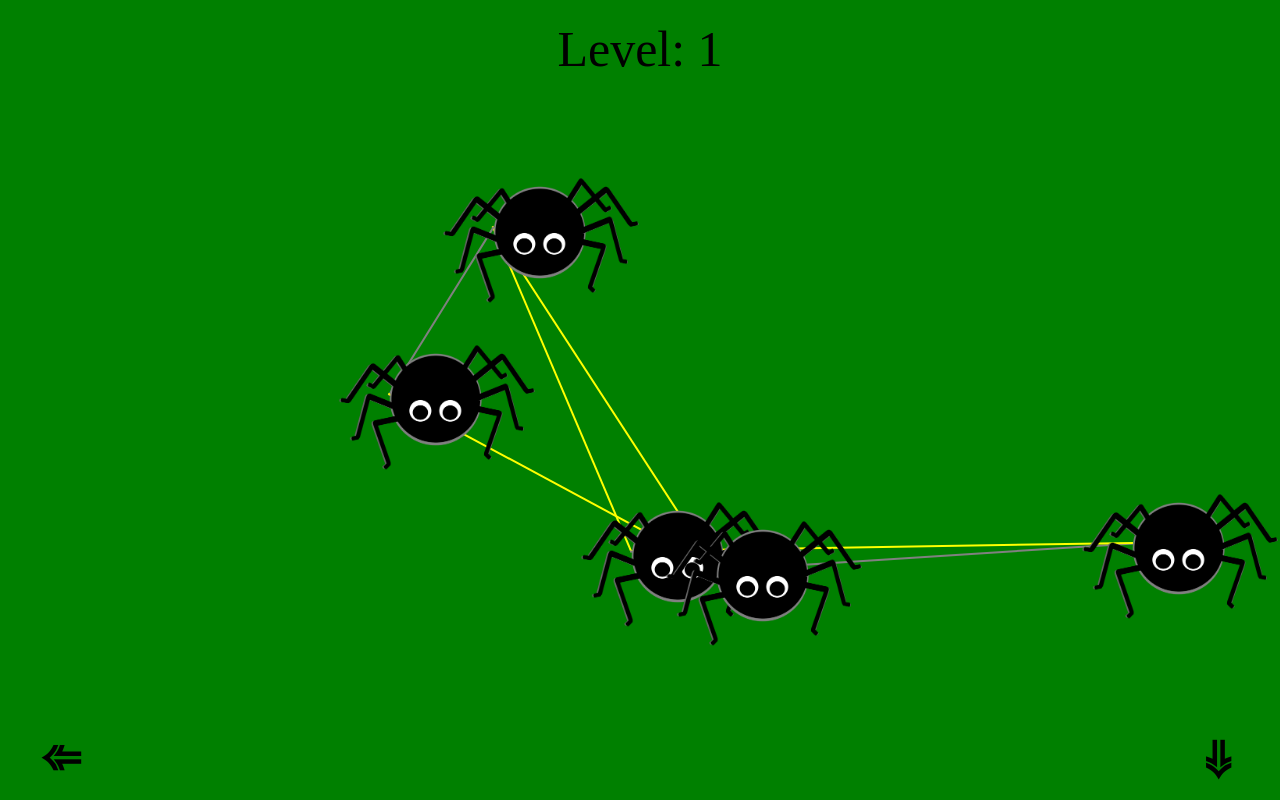
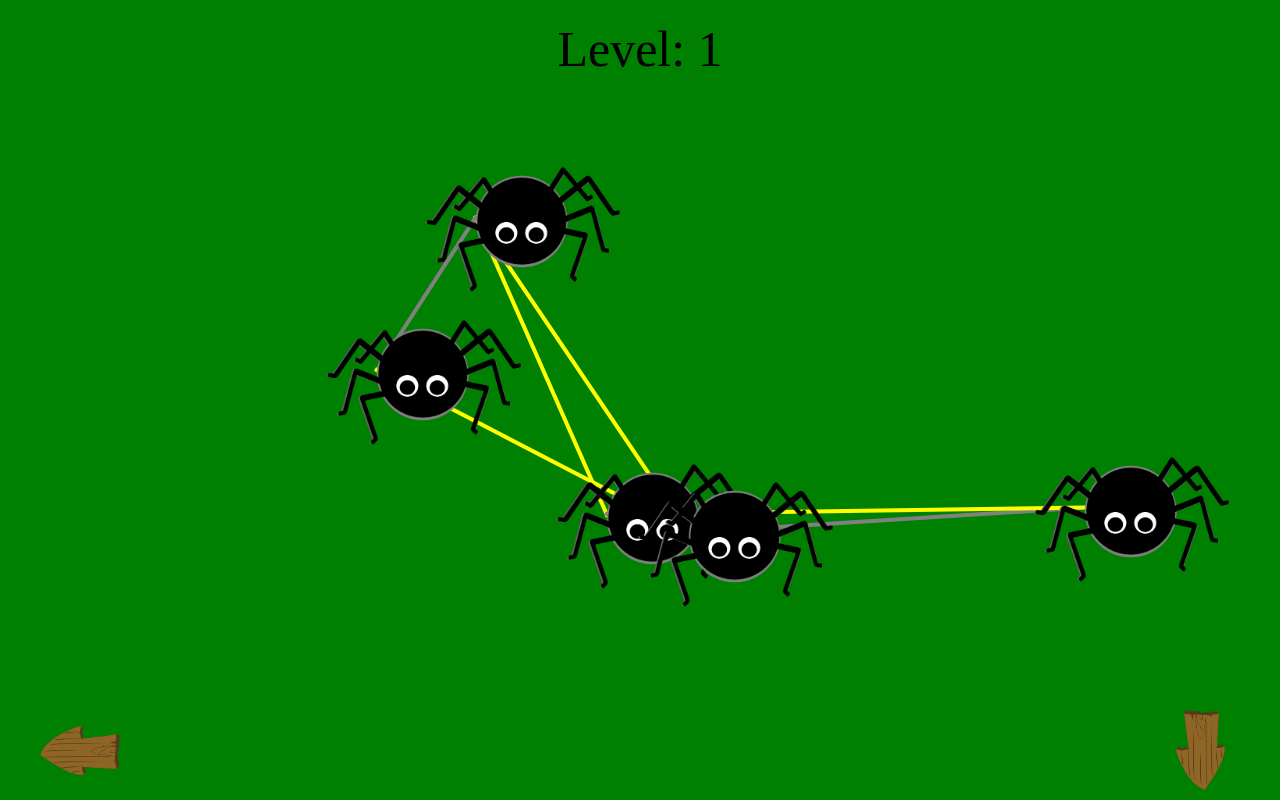
Before and after one commit to WojciechLiana/spiders, a React app: page / in a window 1280 px wide. Built offline with nearby package versions, Linux system fonts and the light colour scheme.

Commit message:
wooden arrow

```diff
--- a/src/components/main/Main.js
+++ b/src/components/main/Main.js
@@ -7,6 +7,7 @@ import { calculateIntersections } from "../../utils/calculateIntersections";
 import { isGameWon } from "../../utils/isGameWon";
 import { getNewNotWonSetup } from "../../utils/getNewNotWonSetup";
 import * as R from "ramda";
+import arrowImg from "../../../assets/arrow.png";
 class Main extends React.Component {
 
   constructor() {
@@ -70,12 +71,8 @@ class Main extends React.Component {
           {
             !this.state.gameWon &&
             <span className="footer-container">
-              <span className="footer-back" onClick={this.onGoBack}>
-                &#10174;
-              </span>
-              <span className="footer-save">
-                &#10174;
-              </span>
+              <img src={arrowImg} alt="arrow" className="footer-back" onClick={this.onGoBack}/>
+              <img src={arrowImg} alt="arrow" className="footer-download" />
             </span>
           }
         </footer>
--- a/src/components/main/main.sass
+++ b/src/components/main/main.sass
@@ -1,9 +1,7 @@
 @mixin footer-icon
   display: inline-block
-  font-size: 50px
-  font-weight: 1000
   cursor: pointer
-  margin: 0 40px
+  width: 80px
 
 .main
   width: 100%
@@ -21,23 +19,24 @@
   .footer-container
     position: absolute
     width: 100%
-    height: 80px
+    height: 100px
     bottom: 0
     display: flex
     justify-content: space-between
     align-items: center
 
-
     .footer-back
       transform: rotate(180deg)
+      margin: 0 40px
       @include footer-icon
 
       &:hover
-        font-size: 60px
+        width: 85px
 
-    .footer-save
+    .footer-download
       transform: rotate(90deg)
+      margin: 40px
       @include footer-icon
 
       &:hover
-        font-size: 60px
+        width: 85px
--- a/src/components/spider/Spider.js
+++ b/src/components/spider/Spider.js
@@ -1,7 +1,7 @@
 import React, { useState } from "react";
 import * as R from 'ramda';
 import "./spider.sass";
-import spiderImg from "../../../assets/spider.png"
+import spiderImg from "../../../assets/spider.png";
 
 export const Spider = React.memo(({ spider, moveSpider, leaveSpider }) => {
 
@@ -18,7 +18,7 @@ export const Spider = React.memo(({ spider, moveSpider, leaveSpider }) => {
   }
 
   return (
-    <img src={spiderImg} alt="torchlight in the sky"
+    <img src={spiderImg} alt="spiderImg"
       className="spider"
       style={{ left: defaultStyle(spider.x - 50), top: defaultStyle(spider.y - 50) }}
       onMouseDown={onTakeSpiderHandler}
--- a/src/components/spiderWeb/spiderWeb.sass
+++ b/src/components/spiderWeb/spiderWeb.sass
@@ -1,6 +1,6 @@
 .spider-web
   height: 0
-  border: 1px solid grey
+  border: 2px solid grey
 
   &.spider-web-intersected
     border-color: yellow
--- a/src/components/winWindow/WinWindow.js
+++ b/src/components/winWindow/WinWindow.js
@@ -1,13 +1,13 @@
 import React from "react";
 import "./winWindow.sass";
+import arrowImg from "../../../assets/arrow.png";
 
 export default function WinWindow({ nextLevelClick }) {
 
   return (
     <div className="win-window">
       <span className="win-window-button" onClick={nextLevelClick.bind(null, true)}>
-        <div className="win-window-label">Next Level</div>
-        <div className="win-window-icon">&#10174;</div>
+        <img src={arrowImg} alt="arrow" className="win-window-arrow" />
       </span>
     </div>
   );
--- a/src/components/winWindow/winWindow.sass
+++ b/src/components/winWindow/winWindow.sass
@@ -5,13 +5,11 @@
     top: 50vh
     width: 150px
     height: 75px
-    right: calc(50% - 75px)
+    left: calc(50% - 150px)
     cursor: pointer
 
-    & *
-      text-align: center
-      font-size: 40px
+    .win-window-arrow
+      width: 300px
 
-      &.win-window-icon
-        font-weight: 1000
-        font-size: 50px
+      &:hover
+        width: 320px
--- a/src/utils/getRandomPosition.js
+++ b/src/utils/getRandomPosition.js
@@ -1,3 +1,3 @@
 export function getRandomPosition(maxWidth, maxHeight) {
-  return { x: Math.floor(Math.random() * (maxWidth - 200) + 100), y: Math.floor(Math.random() * (maxHeight - 200) + 100) };
+  return { x: Math.floor(Math.random() * (maxWidth - 250) + 100), y: Math.floor(Math.random() * (maxHeight - 250) + 100) };
 }
```
Also changed, not shown: assets/arrow.png (added).
